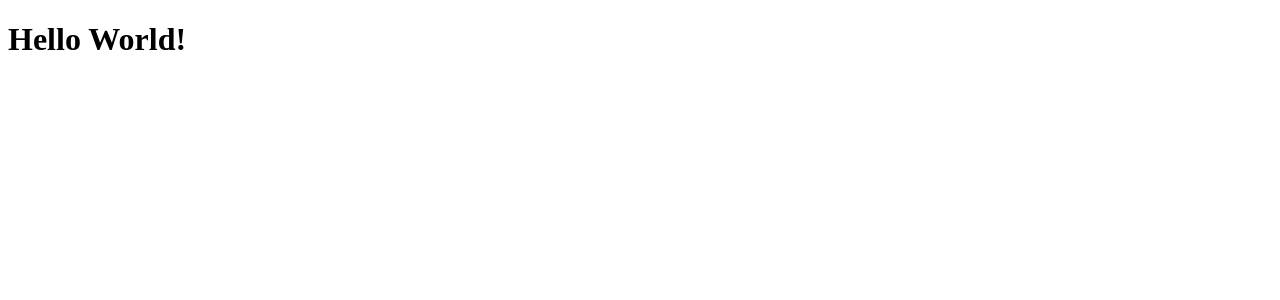
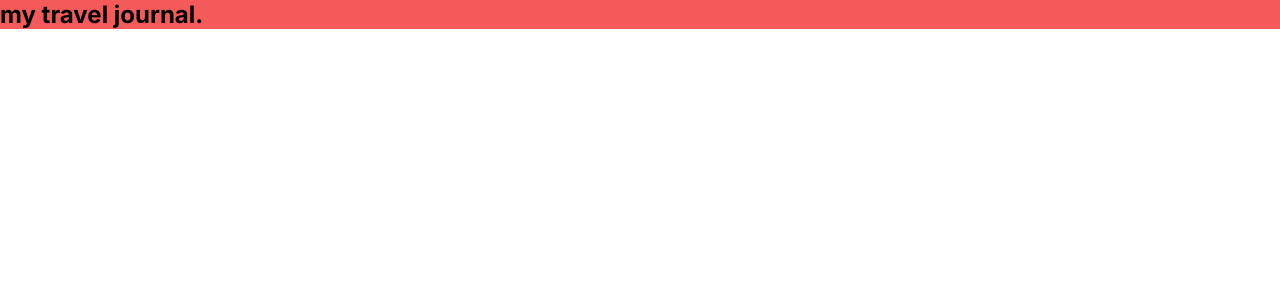
Before and after one commit to ciandevelops/travel-journal, a React (Create React App) app: page / in a window 1280 px wide. Shown: the top 300 px of the page. Built offline with nearby package versions, Linux system fonts and the light colour scheme.

Commit message:
HeroIcons added

```diff
--- a/package.json
+++ b/package.json
@@ -3,6 +3,7 @@
   "version": "0.1.0",
   "private": true,
   "dependencies": {
+    "@heroicons/react": "^1.0.5",
     "@testing-library/jest-dom": "^5.14.1",
     "@testing-library/react": "^12.0.0",
     "@testing-library/user-event": "^13.2.1",
--- a/src/App.js
+++ b/src/App.js
@@ -1,7 +1,9 @@
+import Navbar from "./components/Navbar";
+
 function App() {
   return (
     <div>
-      <h1>Hello World!</h1>
+      <Navbar />
     </div>
   );
 }
--- /dev/null
+++ b/src/components/Navbar.js
@@ -0,0 +1,9 @@
+const Navbar = () => {
+  return (
+    <nav>
+      <h1>my travel journal.</h1>
+    </nav>
+  );
+};
+
+export default Navbar;
--- a/src/index.css
+++ b/src/index.css
@@ -1,5 +1,15 @@
+@import url("https://fonts.googleapis.com/css2?family=Inter:wght@400;500;700&display=swap");
+
 * {
   padding: 0;
   margin: 0;
   box-sizing: border-box;
 }
+
+body {
+  font-family: "Inter", sans-serif;
+}
+
+nav {
+  background-color: #f55a5a;
+}
--- a/src/index.js
+++ b/src/index.js
@@ -1,6 +1,6 @@
 import React from "react";
 import ReactDOM from "react-dom";
-
 import App from "./App";
+import "./index.css";
 
 ReactDOM.render(<App />, document.getElementById("root"));
```
Also changed, not shown: 2 other files (tests, documents, lock files or other folders).
